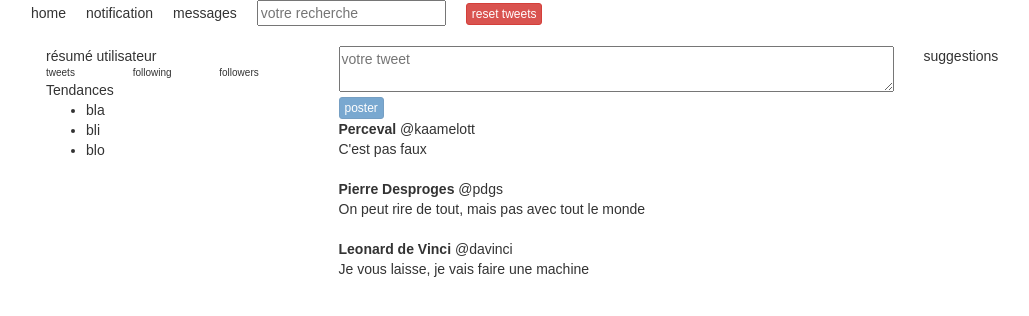
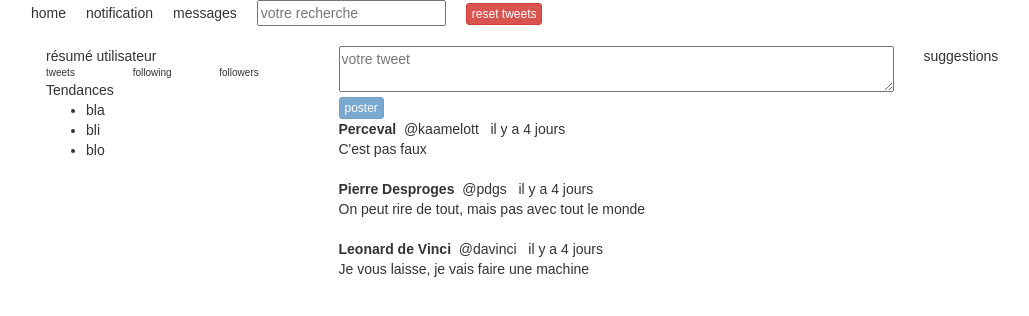
Before and after one commit to codeconcept/tweact, a React (Create React App) app: page / in a window 1280 px wide. Shown: the top 316 px of the page, without its empty margins (24-1053 px from the left). Built offline with nearby package versions, Linux system fonts and the light colour scheme.

Commit message:
adding date-fns with french locale

```diff
--- a/package.json
+++ b/package.json
@@ -3,6 +3,7 @@
   "version": "0.1.0",
   "private": true,
   "dependencies": {
+    "date-fns": "^1.28.3",
     "react": "^15.5.4",
     "react-dom": "^15.5.4"
   },
--- a/src/components/AllTweets.js
+++ b/src/components/AllTweets.js
@@ -2,9 +2,6 @@ import React from 'react';
 import Tweet from './Tweet';
 
 const AllTweets = (props) => {
-    console.log(props);
-    console.log(props.tweets);
-    console.log(Object.keys(props.tweets));
     return (
         <div>
             {
@@ -13,6 +10,7 @@ const AllTweets = (props) => {
                                         name={props.tweets[t].name}
                                         handle={props.tweets[t].handle}
                                         text={props.tweets[t].text}
+                                        date={props.tweets[t].date}
 
                                 />)
             }
--- a/src/components/Tweet.js
+++ b/src/components/Tweet.js
@@ -1,11 +1,19 @@
 import React from 'react';
 import '../App.css';
+import distanceInWordsToNow from 'date-fns/distance_in_words_to_now';
+import  frLocale from 'date-fns/locale/fr';
 
 class Tweet extends React.Component {
     render() {
+        console.log('this.props.date', this.props.date);
+        console.log(distanceInWordsToNow(new Date(this.props.date), {locale: frLocale}));
         return (
             <div className='vertical-spacer'>
-                <div><b>{this.props.name}</b> {this.props.handle}</div>
+                <div>
+                    <b>{this.props.name}</b> &nbsp;
+                    {this.props.handle}  &nbsp;
+                    il y a {distanceInWordsToNow(new Date(this.props.date), {locale: frLocale})} &nbsp;
+                </div>
                 <div>{this.props.text}</div>
             </div>
         )
--- a/src/components/TweetForm.js
+++ b/src/components/TweetForm.js
@@ -18,7 +18,7 @@ class TweetForm extends React.Component {
             name: 'Samir Medjdoub',
             handle: '@meanjsfr',
             text: tweetContent,
-            date: Date.now()
+            date: new Date()
         }
         this.props.addTweet(tweet);
         this.tweetText.value = '';
--- a/src/tweets.js
+++ b/src/tweets.js
@@ -3,7 +3,7 @@ module.exports = {
         id: 1,
         name:'Perceval',
         handle:'@kaamelott',
-        date:'04-15-2017',
+        date:'2017-04-15',
         text: 'C\'est pas faux'
     },
     tweet2: {
```
